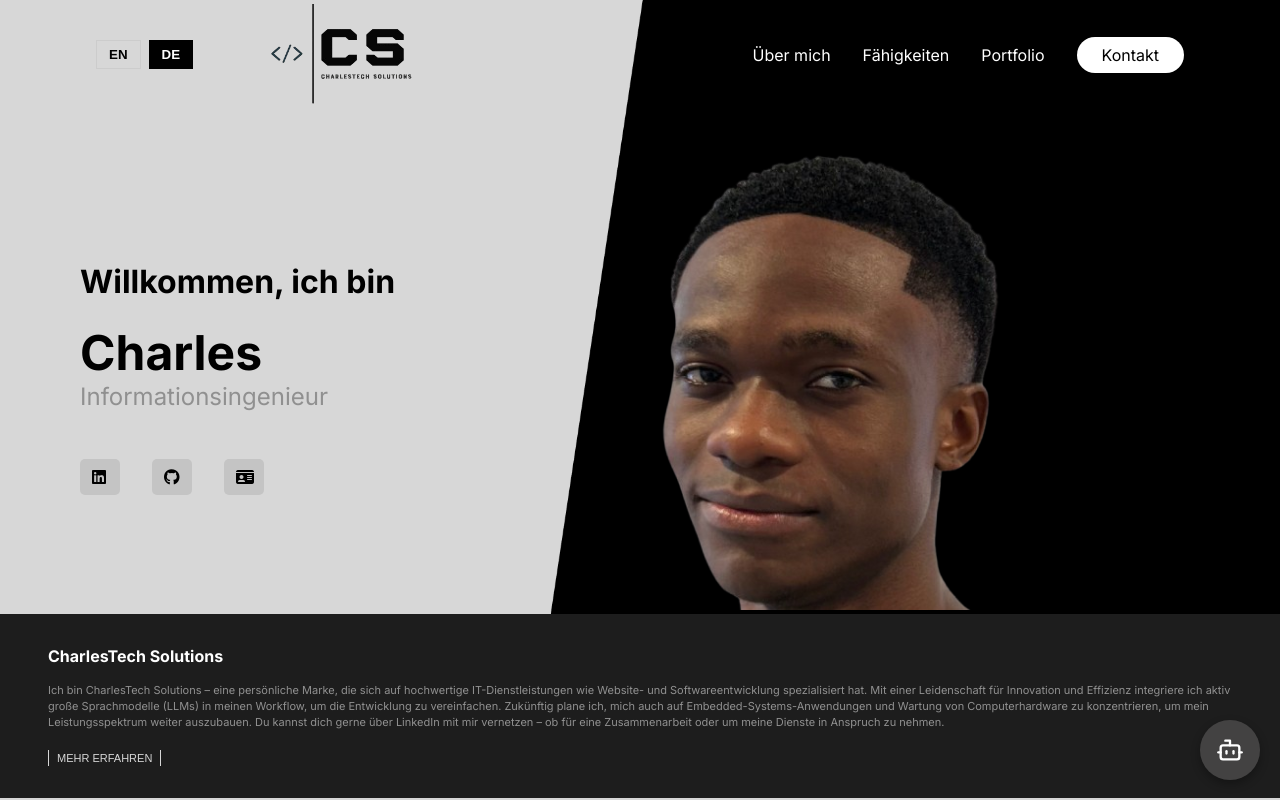
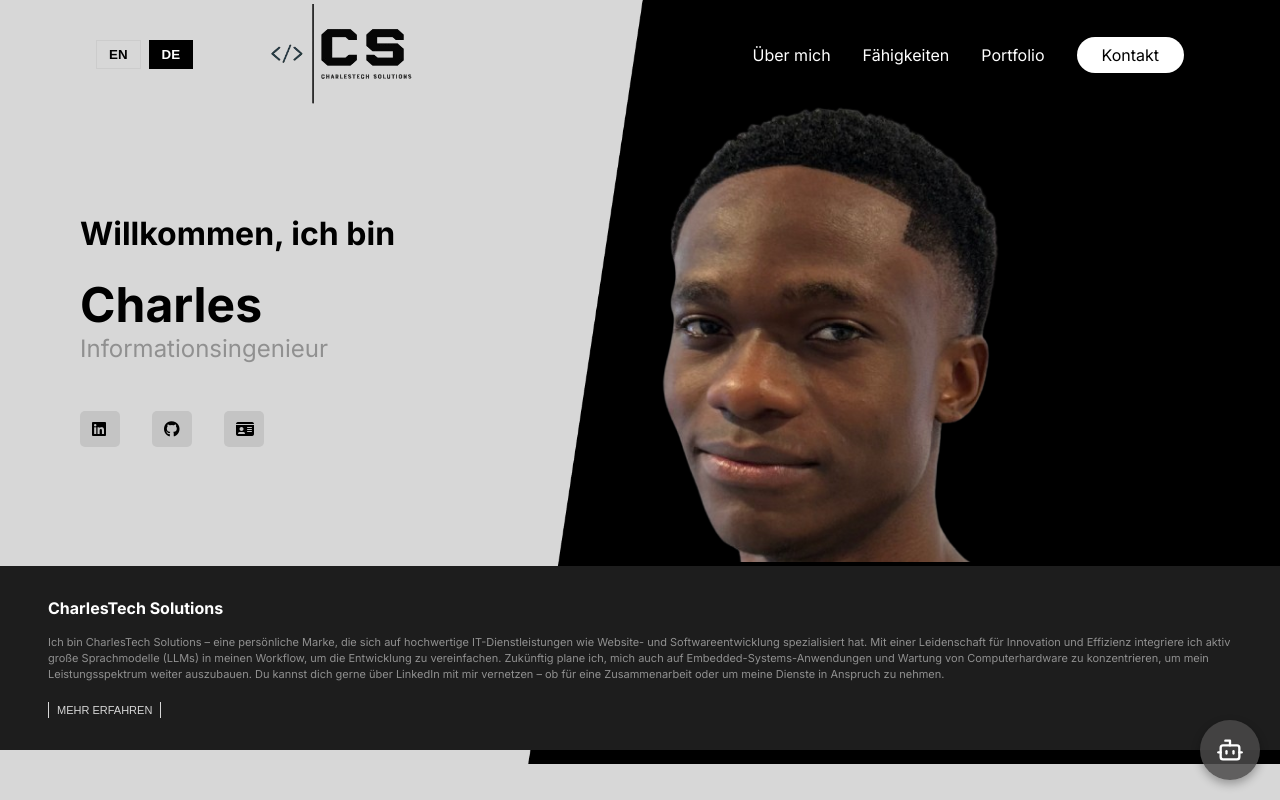
Before and after one commit to Charlesss10/personal_portfolio, a React (Create React App) app: page /de in a window 1280 px wide. Shown: the top 800 px of the page. Built offline with nearby package versions, Linux system fonts and the light colour scheme.

Commit message:
Update Dependencies and adjust hero background

```diff
--- a/src/App.css
+++ b/src/App.css
@@ -104,7 +104,7 @@ header {
 }
 
 .hero {
-  margin-top: 2rem;
+  margin-top: -1rem;
   display: flex;
   flex-direction: column;
 }
```
Also changed, not shown: package.json (+6 -6 lines), 2 other files (tests, documents, lock files or other folders).
